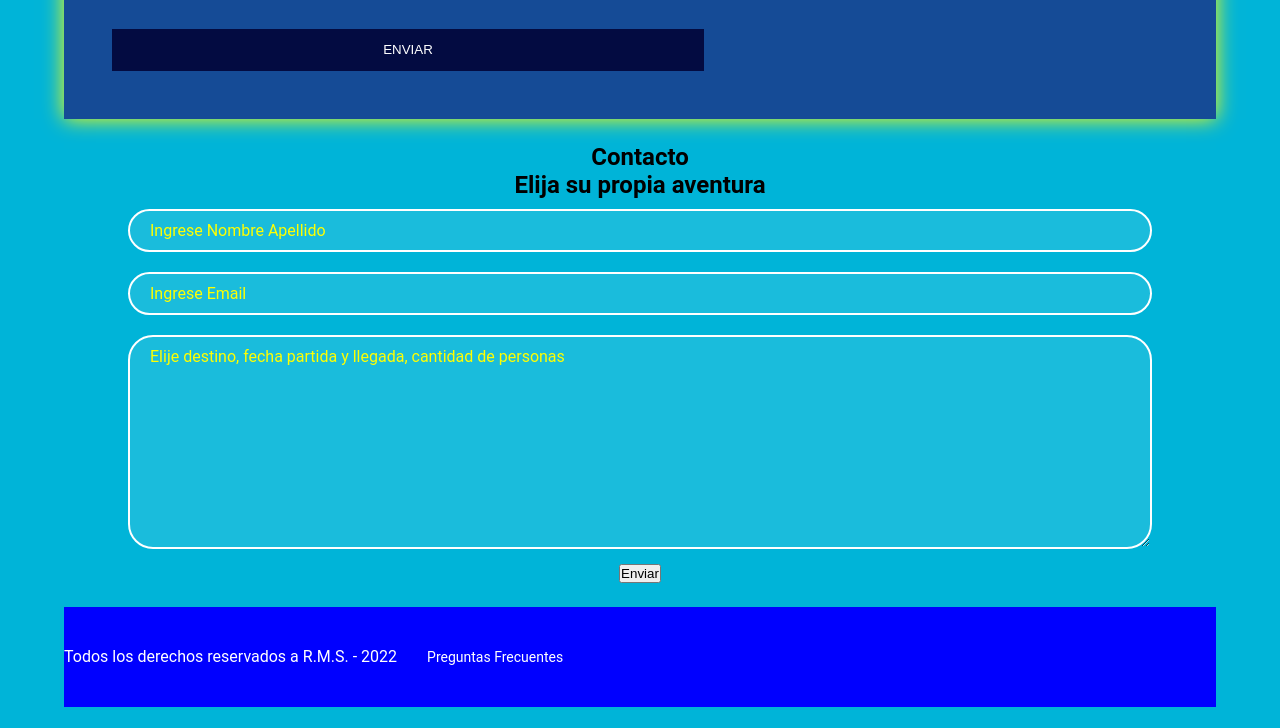
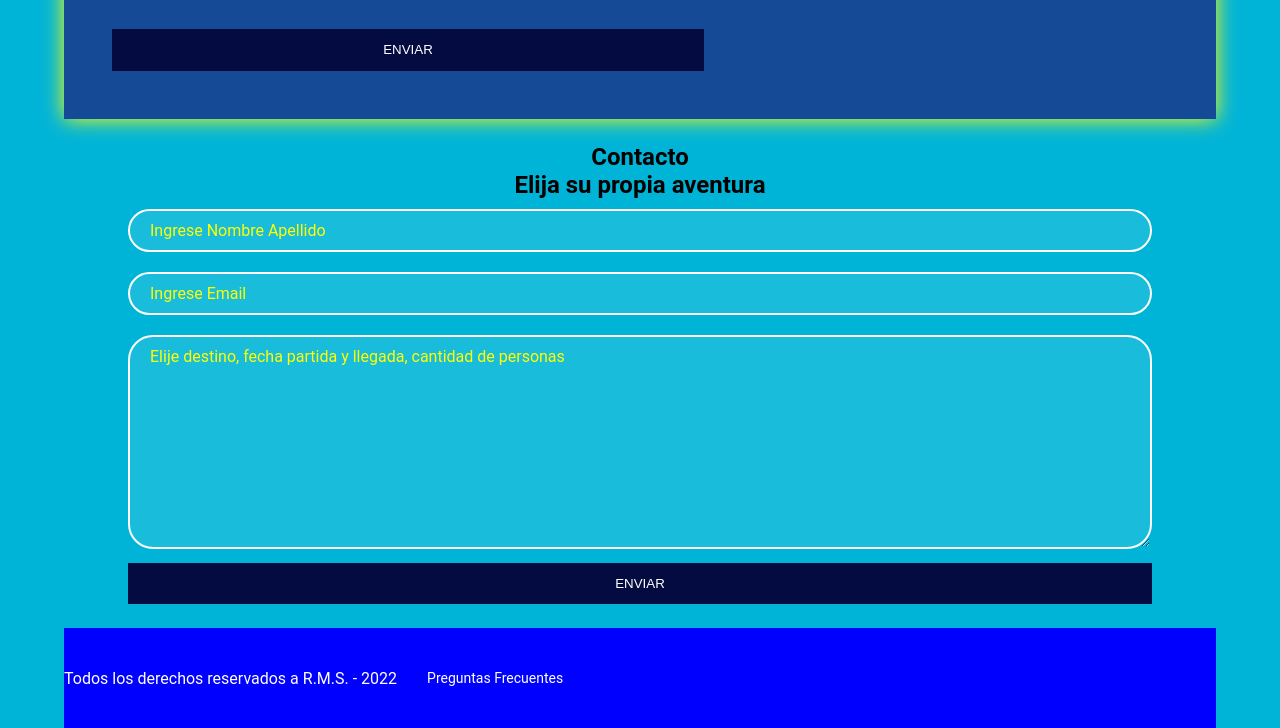
Before and after one commit to RicardMarcelo/Turismo-Ricardo, a plain HTML site: page index.html in a window 1280 px wide. Shown: the part 1731-2459 px from the top of the page. Before the commit the page ends 2438 px from the top, so only its background shows below. Drawn offline with Linux system fonts and the light colour scheme.

Commit message:
Update style.css

```diff
--- a/css/style.css
+++ b/css/style.css
@@ -312,6 +312,14 @@ ul {
     width: 100%;
     font-family: 'Roboto', sans-serif;
 }
+.boton{
+    background: #030b41;
+    color:white;
+    border: 0;
+    width: 100%;
+    text-transform: uppercase;
+    padding: 1em;
+}
 
 #footer{
     background-color: blue;
```
